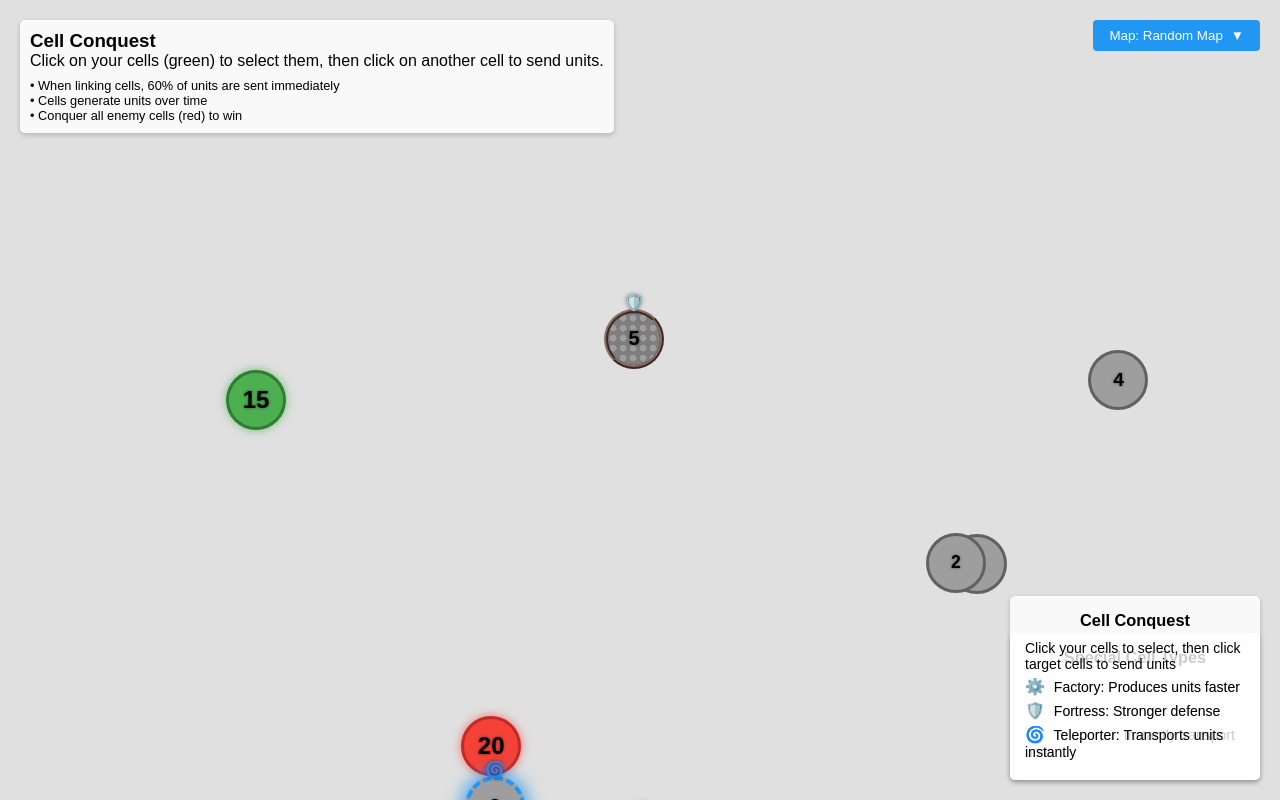
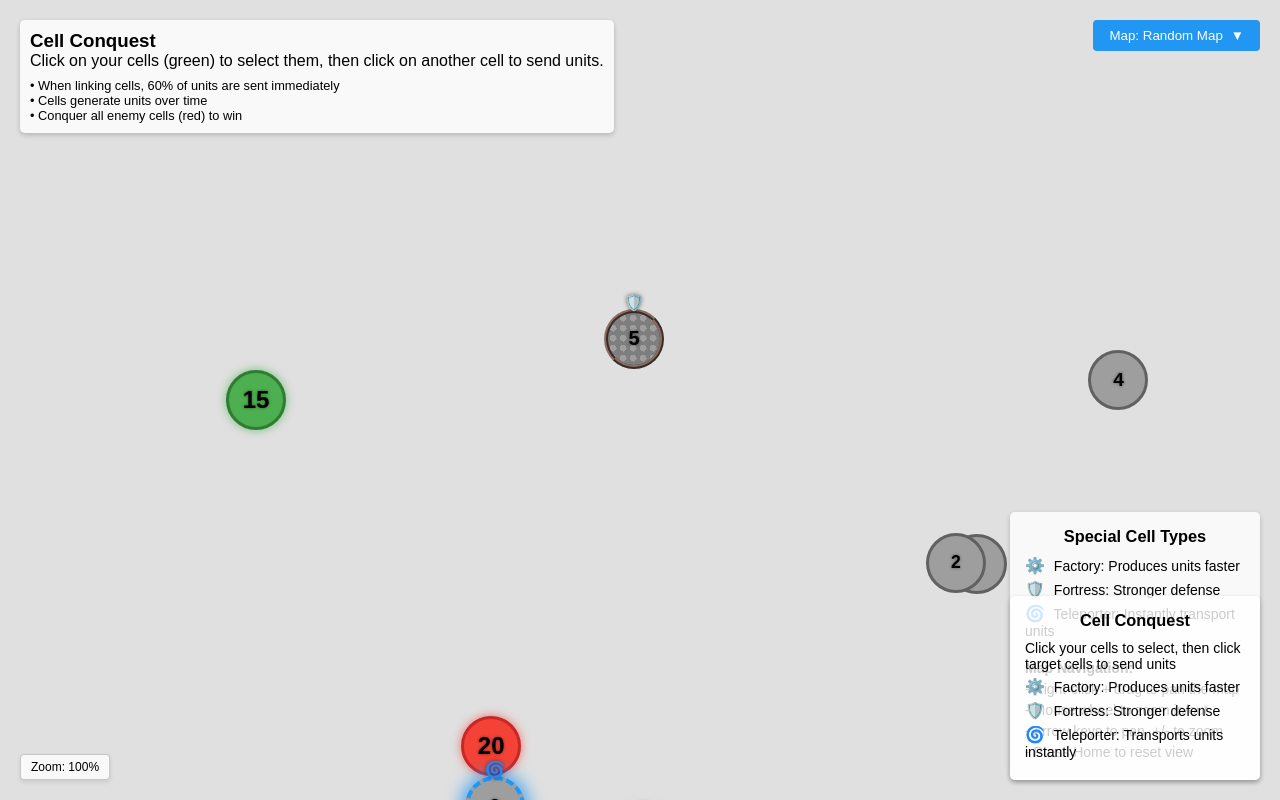
Before and after one commit to alcime/cellm, a React app: page / in a window 1280 px wide. Shown: the top 800 px of the page. Built offline with nearby package versions, Linux system fonts and the light colour scheme.

Commit message:
Feat: Map zoom/map panning

```diff
--- a/src/components/Game.tsx
+++ b/src/components/Game.tsx
@@ -1,4 +1,4 @@
-import React, { useEffect, useCallback, useState } from 'react';
+import React, { useEffect, useCallback, useState, useRef } from 'react';
 import Cell from './Cell';
 import Path from './Path';
 import Unit from './Unit';
@@ -26,6 +26,14 @@ const Game: React.FC = () => {
 
   // Track visual effects locally
   const [visualEffects, setVisualEffects] = useState<any[]>([]);
+
+  // Panning/dragging state
+  const [isPanning, setIsPanning] = useState(false);
+  const [panPosition, setPanPosition] = useState({ x: 0, y: 0 });
+  const [startPanPosition, setStartPanPosition] = useState({ x: 0, y: 0 });
+  const [startMousePosition, setStartMousePosition] = useState({ x: 0, y: 0 });
+  const [zoomLevel, setZoomLevel] = useState(1); // Default zoom (no zoom)
+  const gameContainerRef = useRef<HTMLDivElement>(null);
 
   // Create unit trails without DOM manipulation
   const handleCreateTrail = useCallback((x: number, y: number, owner: 'player' | 'enemy' | 'neutral', size: number) => {
@@ -69,8 +77,159 @@ const Game: React.FC = () => {
     changeMap(mapId);
   }, [changeMap]);
 
+  // Panning/dragging event handlers
+  const handleMouseDown = useCallback((e: React.MouseEvent<HTMLDivElement>) => {
+    // Only enable panning with middle mouse button or right click
+    if (e.button === 1 || e.button === 2) {
+      e.preventDefault(); // Prevent default behavior for right click
+      setIsPanning(true);
+      setStartMousePosition({ x: e.clientX, y: e.clientY });
+      setStartPanPosition({ ...panPosition });
+
+      // Change cursor
+      if (gameContainerRef.current) {
+        gameContainerRef.current.style.cursor = 'grabbing';
+      }
+    }
+  }, [panPosition]);
+
+  const handleMouseMove = useCallback((e: React.MouseEvent<HTMLDivElement>) => {
+    if (isPanning) {
+      const dx = e.clientX - startMousePosition.x;
+      const dy = e.clientY - startMousePosition.y;
+
+      setPanPosition({
+        x: startPanPosition.x + dx,
+        y: startPanPosition.y + dy
+      });
+    }
+  }, [isPanning, startMousePosition, startPanPosition]);
+
+  const handleMouseUp = useCallback(() => {
+    if (isPanning) {
+      setIsPanning(false);
+
+      // Restore cursor
+      if (gameContainerRef.current) {
+        gameContainerRef.current.style.cursor = 'default';
+      }
+    }
+  }, [isPanning]);
+
+  // Also handle mouse leaving the container
+  const handleMouseLeave = useCallback(() => {
+    if (isPanning) {
+      setIsPanning(false);
+
+      // Restore cursor
+      if (gameContainerRef.current) {
+        gameContainerRef.current.style.cursor = 'default';
+      }
+    }
+  }, [isPanning]);
+
+  // Prevent context menu on right-click
+  const handleContextMenu = useCallback((e: React.MouseEvent<HTMLDivElement>) => {
+    e.preventDefault();
+    return false;
+  }, []);
+
+  // Handle mouse wheel zoom
+  const handleWheel = useCallback((e: React.WheelEvent<HTMLDivElement>) => {
+    e.preventDefault();
+
+    // Determine zoom direction
+    const delta = -Math.sign(e.deltaY) * 0.1;
+    const newZoomLevel = Math.max(0.5, Math.min(2, zoomLevel + delta));
+
+    // Update zoom level
+    setZoomLevel(newZoomLevel);
+
+    // Calculate position adjustment to zoom toward cursor
+    const rect = e.currentTarget.getBoundingClientRect();
+    const mouseX = e.clientX - rect.left;
+    const mouseY = e.clientY - rect.top;
+
+    // Scale is changing by factor of newZoomLevel/zoomLevel
+    // Adjust pan position to keep point under cursor fixed
+    const zoomRatio = newZoomLevel / zoomLevel;
+    const panAdjustX = (mouseX - panPosition.x) * (1 - zoomRatio);
+    const panAdjustY = (mouseY - panPosition.y) * (1 - zoomRatio);
+
+    setPanPosition({
+      x: panPosition.x + panAdjustX,
+      y: panPosition.y + panAdjustY
+    });
+  }, [zoomLevel, panPosition]);
+
+  // Add keyboard controls for panning
+  useEffect(() => {
+    const handleKeyDown = (e: KeyboardEvent) => {
+      const panStep = 50; // How many pixels to pan with each key press
+
+      switch (e.key) {
+        case 'ArrowUp':
+          setPanPosition(prev => ({ ...prev, y: prev.y + panStep }));
+          break;
+        case 'ArrowDown':
+          setPanPosition(prev => ({ ...prev, y: prev.y - panStep }));
+          break;
+        case 'ArrowLeft':
+          setPanPosition(prev => ({ ...prev, x: prev.x + panStep }));
+          break;
+        case 'ArrowRight':
+          setPanPosition(prev => ({ ...prev, x: prev.x - panStep }));
+          break;
+        case 'Home':  // Reset panning to center
+          setPanPosition({ x: 0, y: 0 });
+          setZoomLevel(1); // Reset zoom as well
+          break;
+        case '+':
+        case '=': // Common keyboard shortcut for zoom in
+          setZoomLevel(prev => Math.min(2, prev + 0.1));
+          break;
+        case '-':
+        case '_': // Common keyboard shortcut for zoom out
+          setZoomLevel(prev => Math.max(0.5, prev - 0.1));
+          break;
+        case '0': // Reset zoom
+          setZoomLevel(1);
+          break;
+      }
+    };
+
+    window.addEventListener('keydown', handleKeyDown);
+    return () => {
+      window.removeEventListener('keydown', handleKeyDown);
+    };
+  }, []);
+
   return (
-    <div className="game-container">
+    <div
+      className="game-container"
+      ref={gameContainerRef}
+      onMouseDown={handleMouseDown}
+      onMouseMove={handleMouseMove}
+      onMouseUp={handleMouseUp}
+      onMouseLeave={handleMouseLeave}
+      onContextMenu={handleContextMenu}
+      onWheel={handleWheel}
+    >
+      {/* Draggable and zoomable game map container */}
+      <div
+        className="game-map"
+        style={{
+          position: 'absolute',
+          top: 0,
+          left: 0,
+          width: '100%',
+          height: '100%',
+          transform: `translate(${panPosition.x}px, ${panPosition.y}px) scale(${zoomLevel})`,
+          transformOrigin: 'center center',
+          transition: isPanning ? 'none' : 'transform 0.1s ease',
+          cursor: isPanning ? 'grabbing' : 'default'
+        }}
+      >
         {/* Render cells */}
         {cells.map(cell => (
           <Cell
@@ -99,19 +258,28 @@ const Game: React.FC = () => {
           />
         ))}
 
+        {/* Render component-specific effects */}
+        <VisualEffects effects={customEffects} />
+      </div>
+
+      {/* UI elements that stay fixed (don't move with panning) */}
+      <div className="game-ui" style={{ position: 'absolute', top: 0, left: 0, width: '100%', height: '100%', pointerEvents: 'none' }}>
         {/* Render game status */}
+        <div style={{ pointerEvents: 'auto' }}>
           <GameStatus
             gameOver={gameOver}
             winner={winner}
             onRestart={restartGame}
           />
+        </div>
 
         {/* Map selection component */}
         <div style={{
           position: 'absolute',
           top: '20px',
           right: '20px',
-        zIndex: 20
+          zIndex: 20,
+          pointerEvents: 'auto'
         }}>
           <MapSelection
             availableMaps={availableMaps}
@@ -122,15 +290,52 @@ const Game: React.FC = () => {
         </div>
 
         {/* Game instructions */}
-      <div className="game-instructions">
+        <div className="game-instructions" style={{ pointerEvents: 'auto' }}>
           <h3>Special Cell Types</h3>
           <p><span className="special-indicator">⚙️</span> Factory: Produces units faster</p>
           <p><span className="special-indicator">🛡️</span> Fortress: Stronger defense</p>
           <p><span className="special-indicator">🌀</span> Teleporter: Instantly transport units</p>
+          <div style={{ marginTop: '10px', borderTop: '1px solid rgba(0,0,0,0.1)', paddingTop: '5px' }}>
+            <p><strong>Map Navigation:</strong></p>
+            <p>- Right-click + drag to pan the map</p>
+            <p>- Mouse wheel to zoom in/out</p>
+            <p>- Arrow keys to pan, +/- to zoom</p>
+            <p>- Press Home to reset view</p>
+          </div>
+        </div>
       </div>
 
-      {/* Render component-specific effects */}
-      <VisualEffects effects={customEffects} />
+      {/* Visual indicators for panning and zoom */}
+      {isPanning && (
+        <div style={{
+          position: 'absolute',
+          bottom: '20px',
+          left: '50%',
+          transform: 'translateX(-50%)',
+          backgroundColor: 'rgba(0, 0, 0, 0.7)',
+          color: 'white',
+          padding: '5px 10px',
+          borderRadius: '4px',
+          fontSize: '14px'
+        }}>
+          Panning Map...
+        </div>
+      )}
+
+      {/* Zoom level indicator */}
+      <div style={{
+        position: 'absolute',
+        bottom: '20px',
+        left: '20px',
+        backgroundColor: 'rgba(255, 255, 255, 0.8)',
+        border: '1px solid rgba(0, 0, 0, 0.2)',
+        padding: '5px 10px',
+        borderRadius: '4px',
+        fontSize: '12px',
+        boxShadow: '0 2px 4px rgba(0, 0, 0, 0.1)'
+      }}>
+        Zoom: {Math.round(zoomLevel * 100)}%
+      </div>
     </div>
   );
 };
```
Lines whose indentation alone changed are shown as unchanged.
